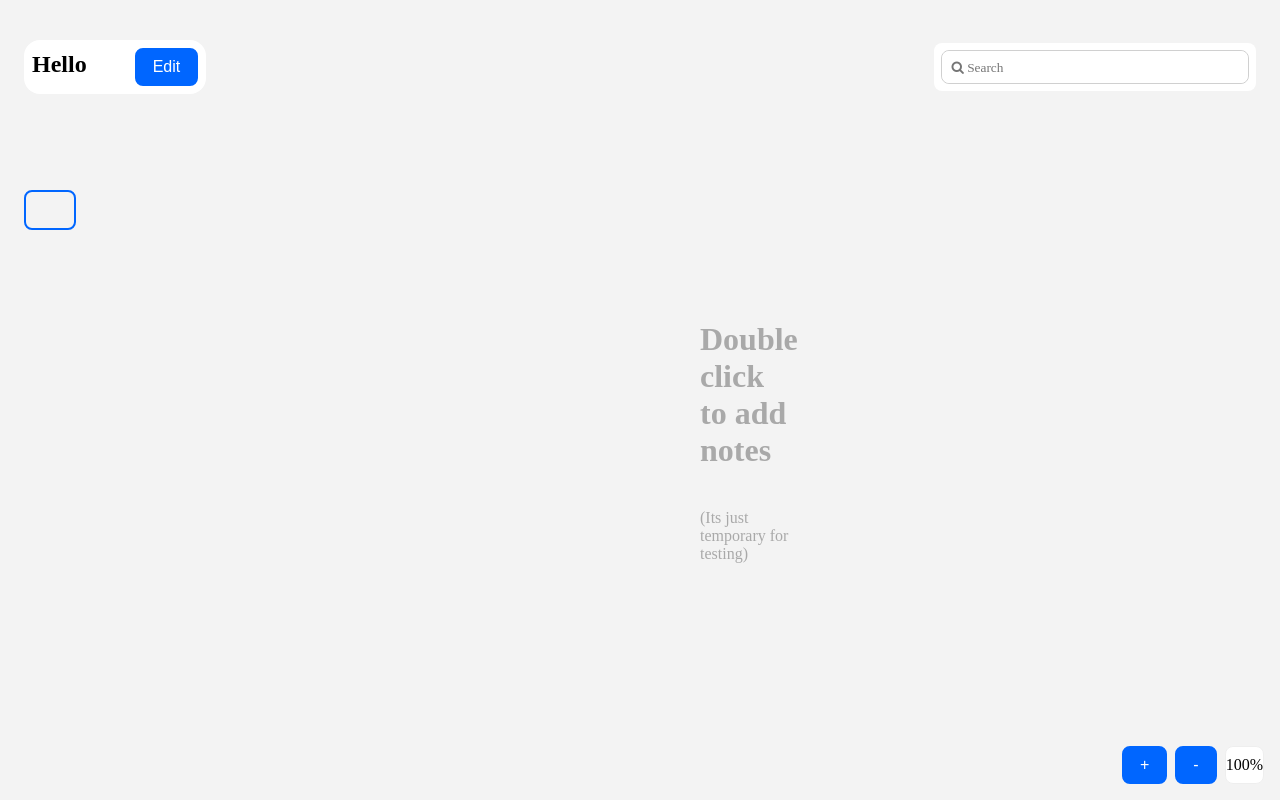
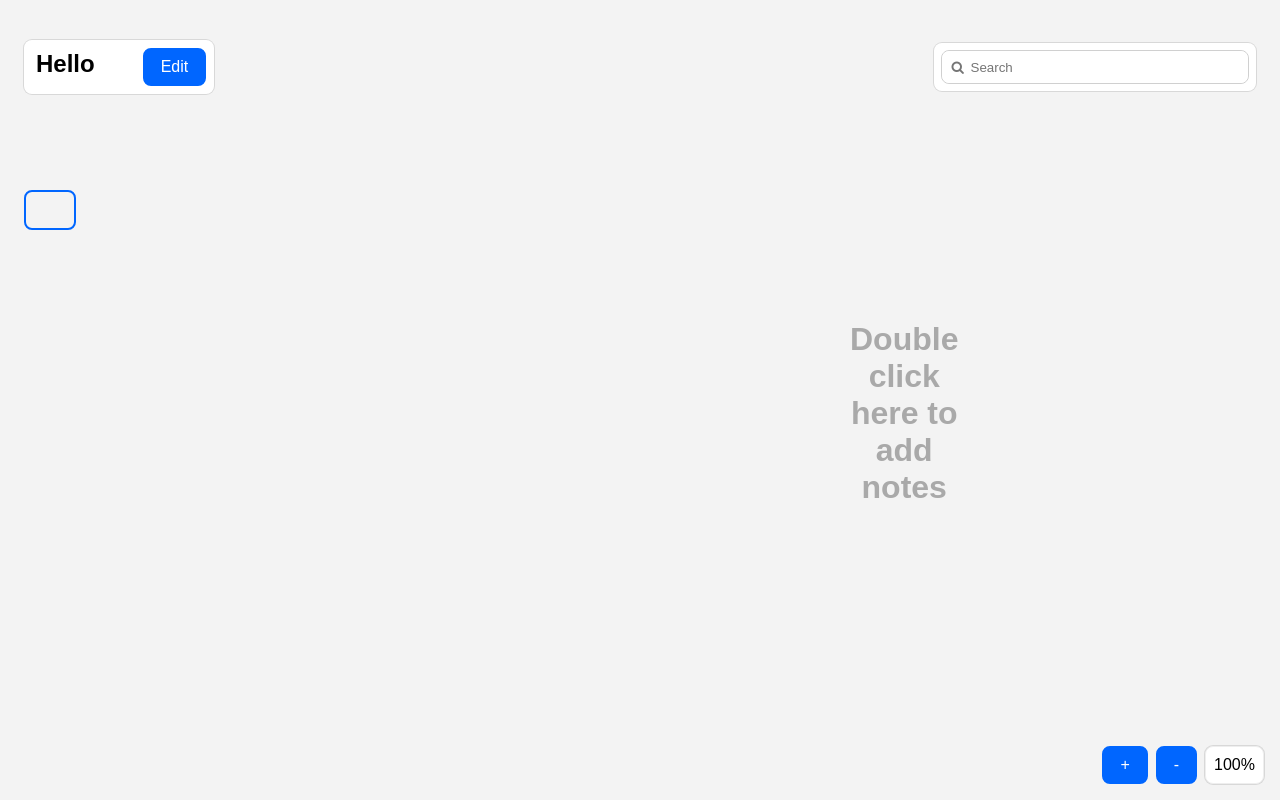
Before and after one commit to TejasAU/Grp-11-collab-repository, a SvelteKit app: page / in a window 1280 px wide. Built offline with nearby package versions, Linux system fonts and the light colour scheme; some icons are missing.

Commit message:
Minor fixes in CSS styling

```diff
--- a/src/routes/+page.svelte
+++ b/src/routes/+page.svelte
@@ -185,9 +185,8 @@
 		>
 			{#if stickynotecontainer.length<1}
 				<!-- this bellow div has to be modified later on -->
-				<div style="color: darkgrey; top:300px; left:700px; position:absolute;">
-					<h1>Double click to add notes</h1>
-					<br /> (Its just temporary for testing)
+				<div style="color: darkgrey; font-family: Arial; top:300px; left:850px; text-align: center; position:absolute;">
+					<h1>Double click here to add notes</h1>
 				</div>
 			{:else}
 				{#each stickynotecontainer as notes}
@@ -221,9 +220,9 @@
 				<div class="search-bar">
 					<input
 						type="text"
-						placeholder="  &#xf002; Search"
+						placeholder="  &#xf002;  Search"
 						name="search"
-						style="font-family: FontAwesome;"
+						style="font-family: FontAwesome, 'Arial';"
 						bind:value={searchText}
 						on:input={search}
 					/>
@@ -273,11 +272,16 @@
 		position: relative;
 		margin: 0rem;
 		width: fit-content;
-		font-weight: bold;
+		font-family: 'Arial', sans-serif;
+		padding-left: 4px;
+		font-weight:normal;
 		background-color: #ffffff;
 		border: none;
+		font-weight: bold;
 		border-radius: 1rem;
 		margin: 2rem 0rem;
+		box-shadow: 0px 0px 0px 1px rgba(0, 0, 0, 0.11);
+		border-radius: 8px;
 	}
 	.board-name div {
 		font-size: 1.5rem;
@@ -342,6 +346,9 @@
 		height: fit-content;
 		background-color: rgb(255, 255, 255);
 		border-radius: 0.5rem;
+		box-shadow: 0px 0px 0px 1px rgba(0, 0, 0, 0.11);
+		border-radius: 8px;
+
 	}
 	.search-bar input[type='text'] {
 		width: 300px;
@@ -356,6 +363,7 @@
 		border-radius: 8px;
 		float: right;
 		margin: 7px;
+
 	}
 	.footer {
 		position: absolute;
@@ -365,6 +373,7 @@
 	.wrapper-2 {
 		display: flex;
 		justify-content: space-around;
+		font-family: Arial;
 	}
 	.wrapper-2 button {
 		position: relative;
@@ -390,7 +399,10 @@
 		display: grid;
 		place-items: center;
 		border-radius: 0.5rem;
+		padding: 0.5rem 0.5rem;
 		background-color: #ffffff;
 		border: solid #eeeeee 1px;
+		box-shadow: 0px 0px 0px 1px rgba(0, 0, 0, 0.11);
+		border-radius: 8px;
 	}
 </style>
```
